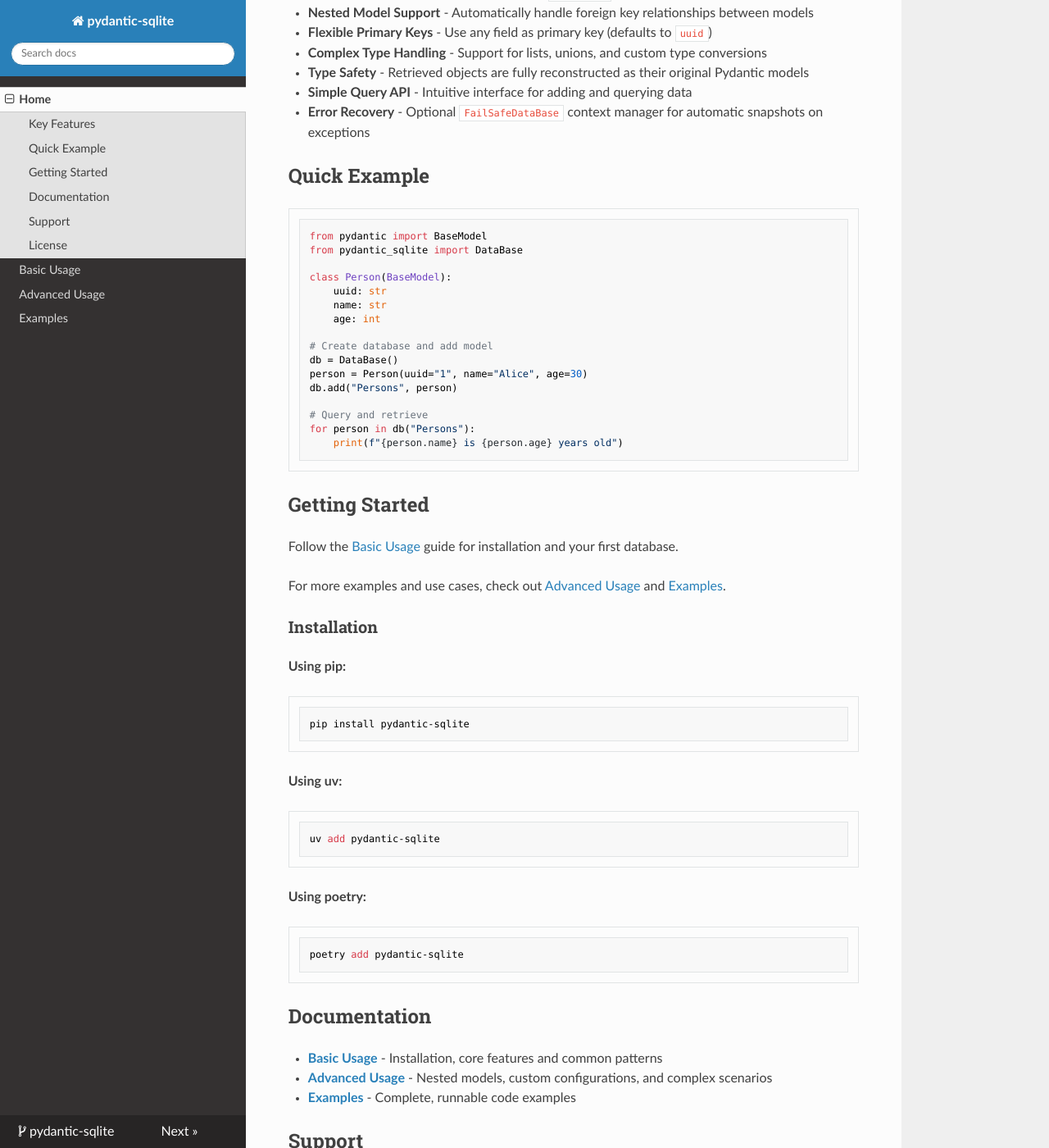
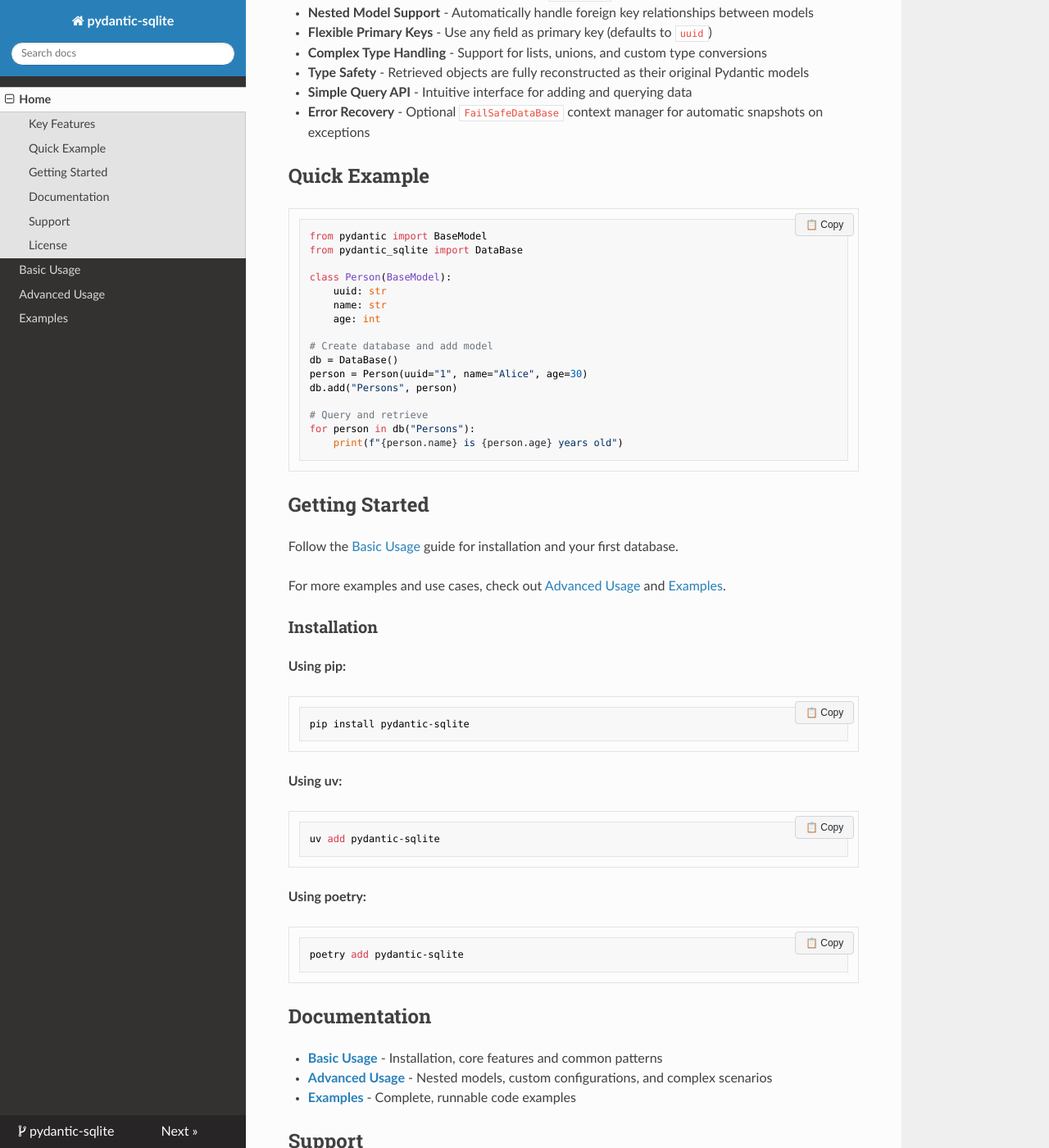
Before and after one commit to Phil997/pydantic-sqlite, an MkDocs documentation site: the page built from docs/index.md, in a window 1280 px wide and 1400 px high, scrolled down 455 px. Shown: the whole window at 82% size. Built offline with MkDocs 1.6.1, drawn with Linux system fonts in a browser that asks for light colours; nearby versions of some CDN libraries.

Commit message:
docs: add copy button to each code block

```diff
--- /dev/null
+++ b/docs/css/copy-code.css
@@ -0,0 +1,35 @@
+.copy-code-btn {
+  position: absolute;
+  top: 5px;
+  right: 5px;
+  padding: 6px 12px;
+  background-color: #f5f5f5;
+  border: 1px solid #d1d5da;
+  border-radius: 4px;
+  cursor: pointer;
+  font-size: 12px;
+  font-weight: 500;
+  color: #24292e;
+  transition: all 0.2s ease;
+  z-index: 10;
+}
+
+.copy-code-btn:hover {
+  background-color: #e6e6e6;
+  border-color: #959da5;
+}
+
+.copy-code-btn:active {
+  transform: scale(0.98);
+}
+
+.copy-code-btn.copied {
+  background-color: #28a745;
+  border-color: #28a745;
+  color: white;
+}
+
+pre {
+  position: relative;
+  padding-top: 32px;
+}
--- /dev/null
+++ b/docs/js/copy-code.js
@@ -0,0 +1,36 @@
+document.addEventListener('DOMContentLoaded', function() {
+  // Find all code blocks
+  const codeBlocks = document.querySelectorAll('pre');
+
+  codeBlocks.forEach(block => {
+    // Create copy button
+    const button = document.createElement('button');
+    button.className = 'copy-code-btn';
+    button.innerHTML = '📋 Copy';
+    button.type = 'button';
+
+    // Add click handler
+    button.addEventListener('click', function() {
+      const code = block.querySelector('code');
+      const text = code ? code.textContent : block.textContent;
+
+      navigator.clipboard.writeText(text).then(function() {
+        // Feedback on success
+        const originalText = button.innerHTML;
+        button.innerHTML = '✓ Copied!';
+        button.classList.add('copied');
+
+        setTimeout(function() {
+          button.innerHTML = originalText;
+          button.classList.remove('copied');
+        }, 2000);
+      }).catch(function(err) {
+        console.error('Failed to copy: ', err);
+      });
+    });
+
+    // Add button to block
+    block.style.position = 'relative';
+    block.appendChild(button);
+  });
+});
--- a/mkdocs.yml
+++ b/mkdocs.yml
@@ -21,3 +21,9 @@
   - tables
   - toc:
       toc_depth: 2
+
+extra_css:
+  - css/copy-code.css
+
+extra_javascript:
+  - js/copy-code.js
```
